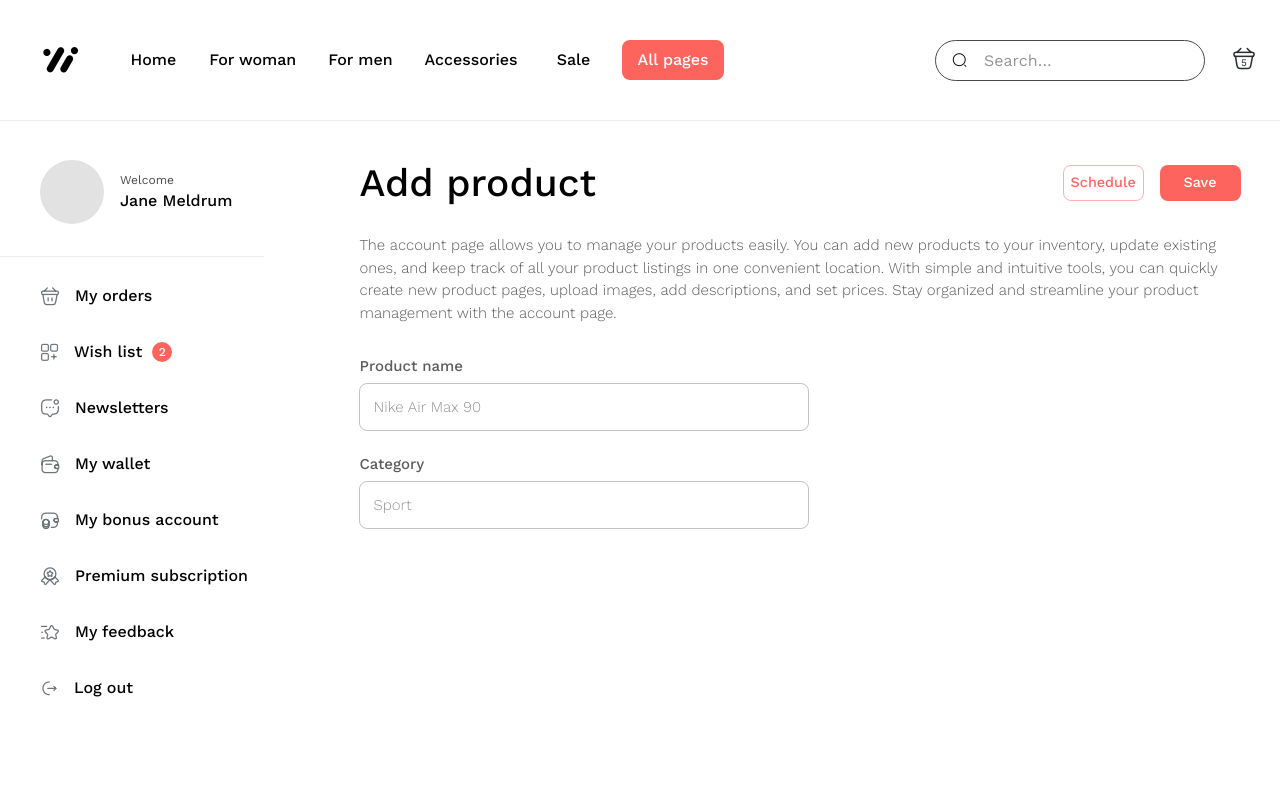
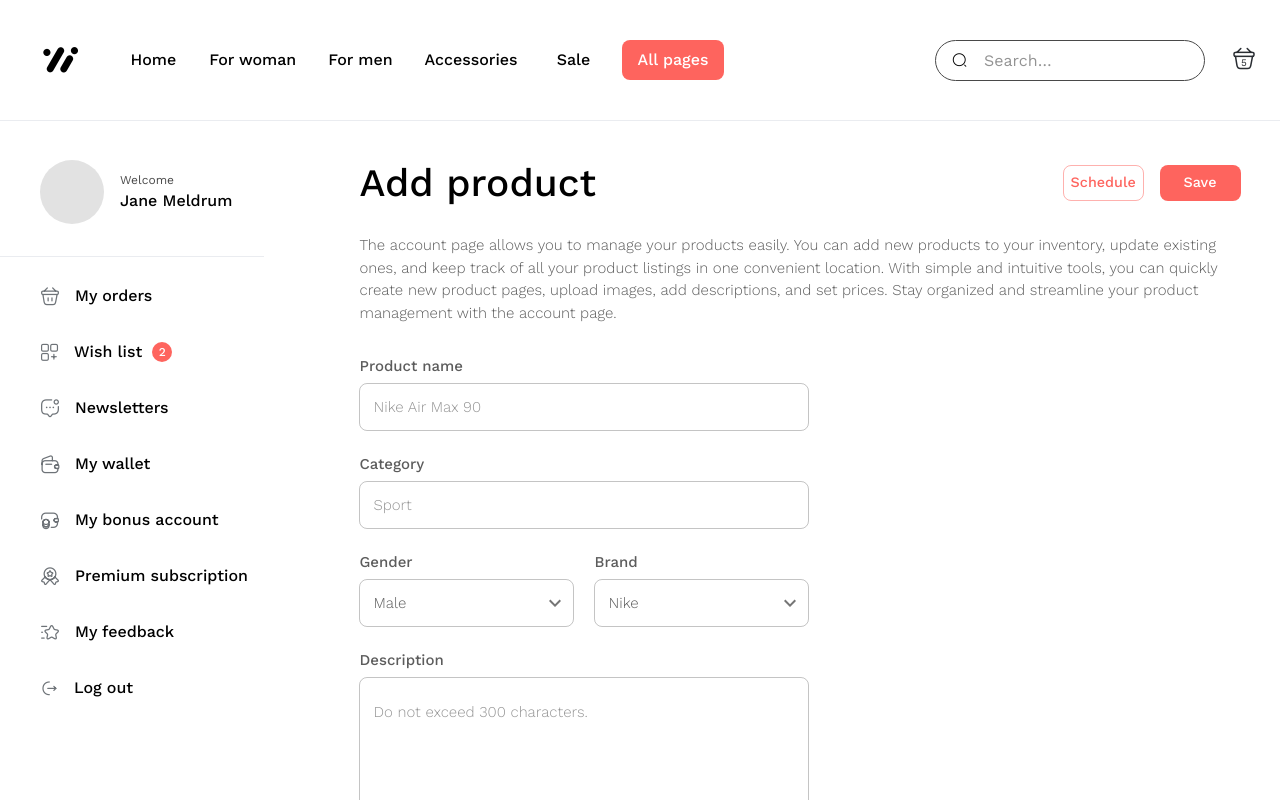
Before and after one commit to DevmianS/shoe-store-app, a Next.js app: page /add-product in a window 1280 px wide. Shown: the top 800 px of the page. Built offline with nearby package versions, Linux system fonts and the light colour scheme.

Commit message:
add selects and text area

```diff
--- a/src/pages/add-product/index.js
+++ b/src/pages/add-product/index.js
@@ -2,14 +2,28 @@ import Image from 'next/image';
 import Head from 'next/head';
 import {rwdValue} from '@/utils/theme';
 
-import {Typography, styled, Box, Stack, Button, TextField} from '@mui/material';
+import {
+  Typography,
+  styled,
+  Box,
+  Stack,
+  Button,
+  TextField,
+  Select,
+  FormControl,
+  InputLabel,
+  MenuItem,
+} from '@mui/material';
 
 import SideBar from '@/components/Layout/SideBar';
 import NavBarLayout from '@/components/Layout/NavBarLayout';
 
 import LinksList from '@/components/UI/LinksList';
+import {useState} from 'react';
 
 const AddProduct = ({userName}) => {
+  const [select, setSelect] = useState({gender: 'male', brand: 'nike'});
+
   const user = userName || 'Jane Meldrum';
   const profileItemsList = [
     {name: 'My orders', icon: 'bag', click: null},
@@ -73,14 +87,20 @@ const AddProduct = ({userName}) => {
     justifyContent: 'space-between',
     padding: '40px 0',
   });
+  const Content = styled(Box)({
+    flex: '1 1 auto',
+    padding: `0 ${rwdValue(10, 60)}`,
+  });
   const FormItem = styled(Box)({
     marginBottom: '25px',
   });
 
-  const Content = styled(Box)({
-    flex: '1 1 auto',
-    padding: `0 ${rwdValue(10, 60)}`,
-  });
+  const genderChangeHandler = e => {
+    setSelect({...select, gender: e.target.value});
+  };
+  const brandChangeHandler = e => {
+    setSelect({...select, brand: e.target.value});
+  };
   return (
     <>
       <Head>
@@ -144,8 +164,56 @@ const AddProduct = ({userName}) => {
                   type="text"
                 />
               </FormItem>
-              <FormItem></FormItem>
-              <FormItem></FormItem>
+              <FormItem>
+                <Box sx={{display: 'flex', gap: '20px', flexDirection: 'row'}}>
+                  <FormControl fullWidth>
+                    <InputLabel id="gender">Gender</InputLabel>
+                    <Select
+                      sx={{height: '48px'}}
+                      labelId="gender"
+                      variant="outlined"
+                      value={select.gender}
+                      onChange={genderChangeHandler}
+                    >
+                      <MenuItem value="male">Male</MenuItem>
+                      <MenuItem value="female">Female</MenuItem>
+                      <MenuItem value="indeterminate">Indeterminate</MenuItem>
+                    </Select>
+                  </FormControl>
+                  <FormControl fullWidth>
+                    <InputLabel id="brand">Brand</InputLabel>
+                    <Select
+                      sx={{height: '48px'}}
+                      labelId="brand"
+                      variant="outlined"
+                      value={select.brand}
+                      onChange={brandChangeHandler}
+                    >
+                      <MenuItem value="adidas">Adidas</MenuItem>
+                      <MenuItem value="asics">Asics</MenuItem>
+                      <MenuItem value="newBalance">New Balance</MenuItem>
+                      <MenuItem value="nike">Nike</MenuItem>
+                      <MenuItem value="puma">Puma</MenuItem>
+                    </Select>
+                  </FormControl>
+                </Box>
+              </FormItem>
+              <FormItem>
+                <TextField
+                  fullWidth
+                  size="medium"
+                  placeholder="Do not exceed 300 characters."
+                  label="Description"
+                  type="text"
+                  multiline
+                  rows="10"
+                  sx={{
+                    '& .MuiInputBase-root': {
+                      minHeight: '270px',
+                    },
+                  }}
+                />
+              </FormItem>
             </Box>
           </Content>
         </Row>
```
